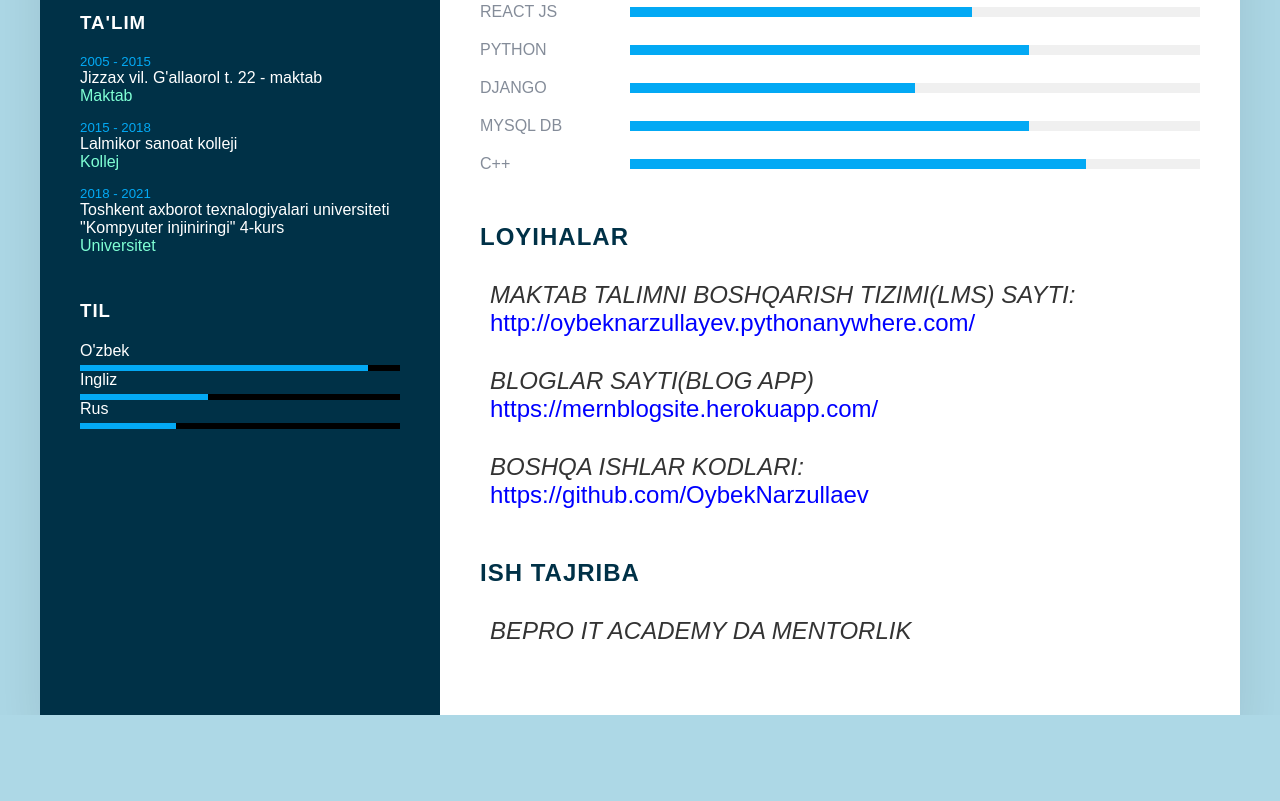
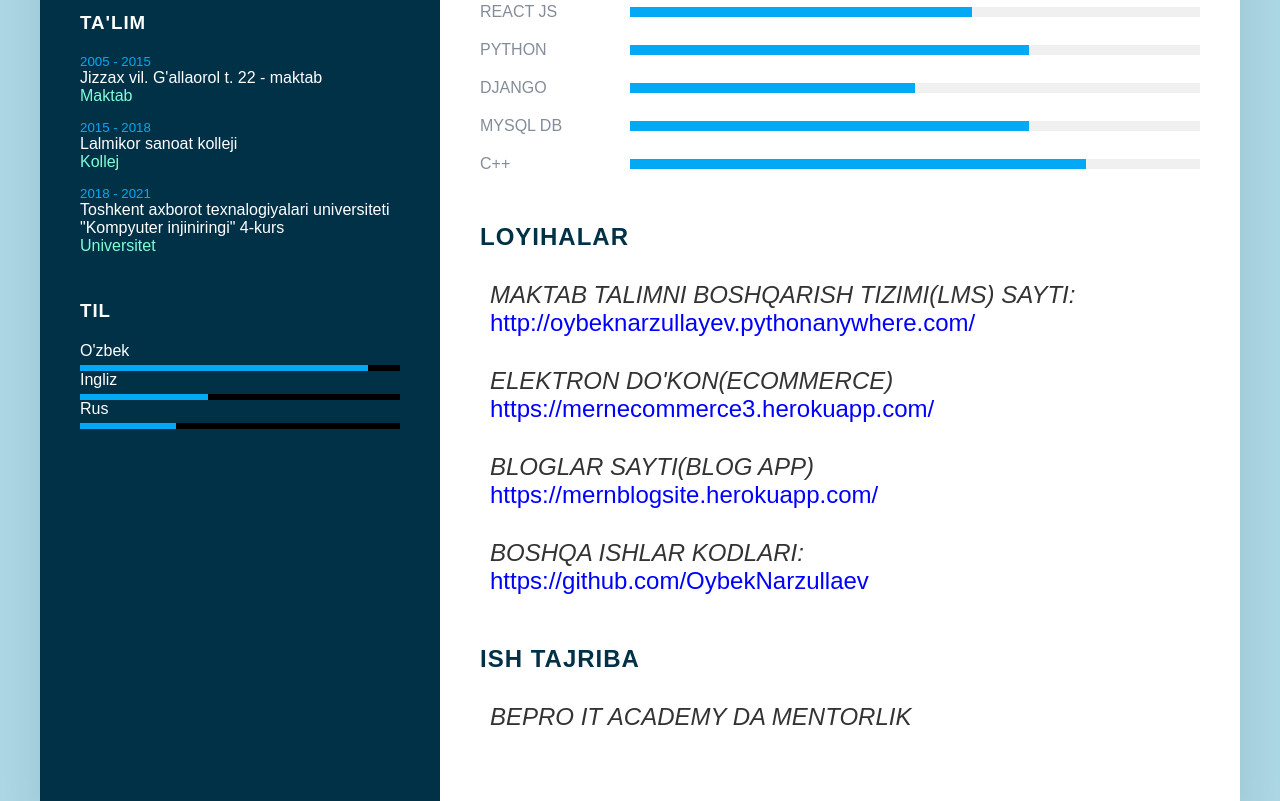
Before and after one commit to OybekNarzullaev/myResume, a plain HTML site: page index.html in a window 1280 px wide. Shown: the part 544-1345 px from the top of the page. Before the commit the page ends 1259 px from the top, so only its background shows below. Drawn offline with Linux system fonts and the light colour scheme.

Commit message:
ecommerce

```diff
--- a/index.html
+++ b/index.html
@@ -176,6 +176,9 @@
                 <ul>
                     <li><i>Maktab talimni boshqarish tizimi(LMS)
                             sayti:</i> <span>http://oybeknarzullayev.pythonanywhere.com/</span></li>
+                    <li><i>Elektron do'kon(Ecommerce)</i>
+                        <span>https://mernecommerce3.herokuapp.com/</span>
+                    </li>
                     <li><i>Bloglar sayti(Blog app)</i>
                         <span>https://mernblogsite.herokuapp.com/</span>
                     </li>
```
